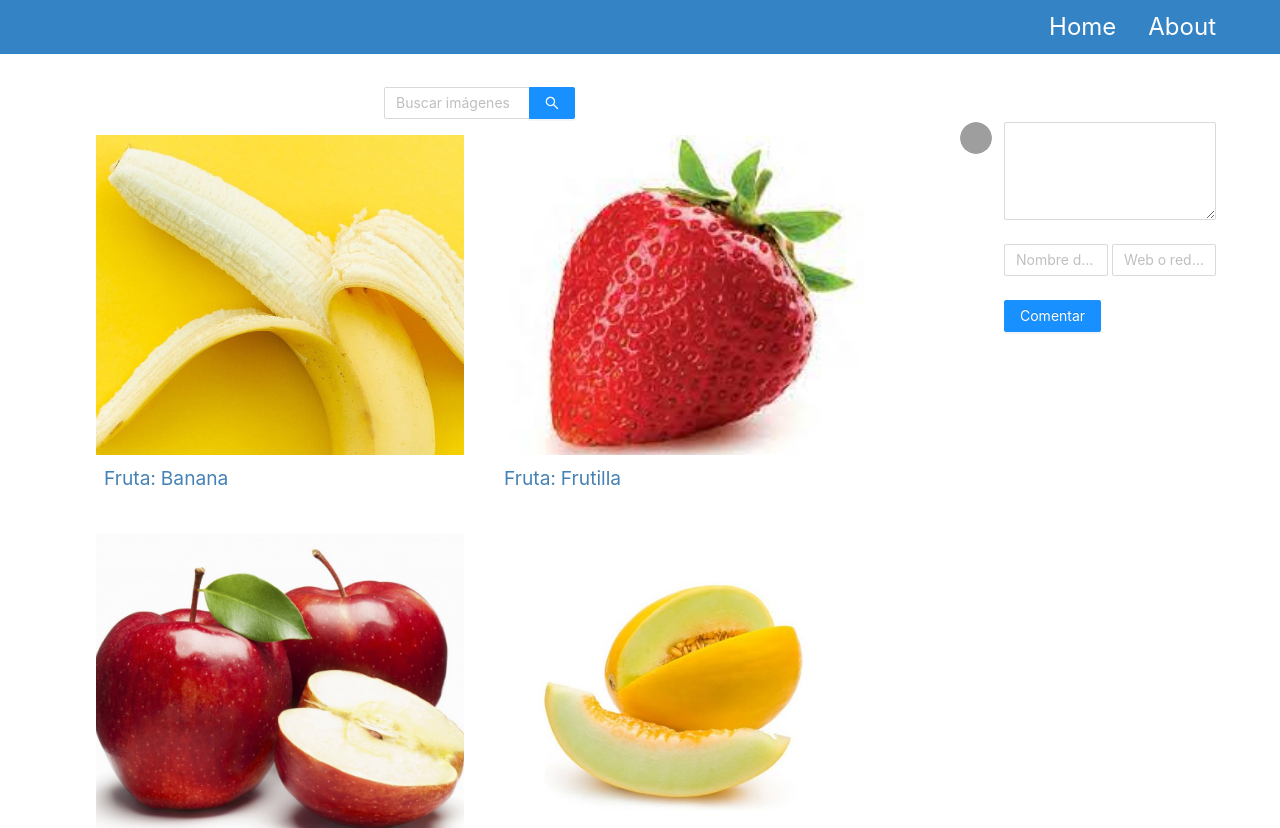
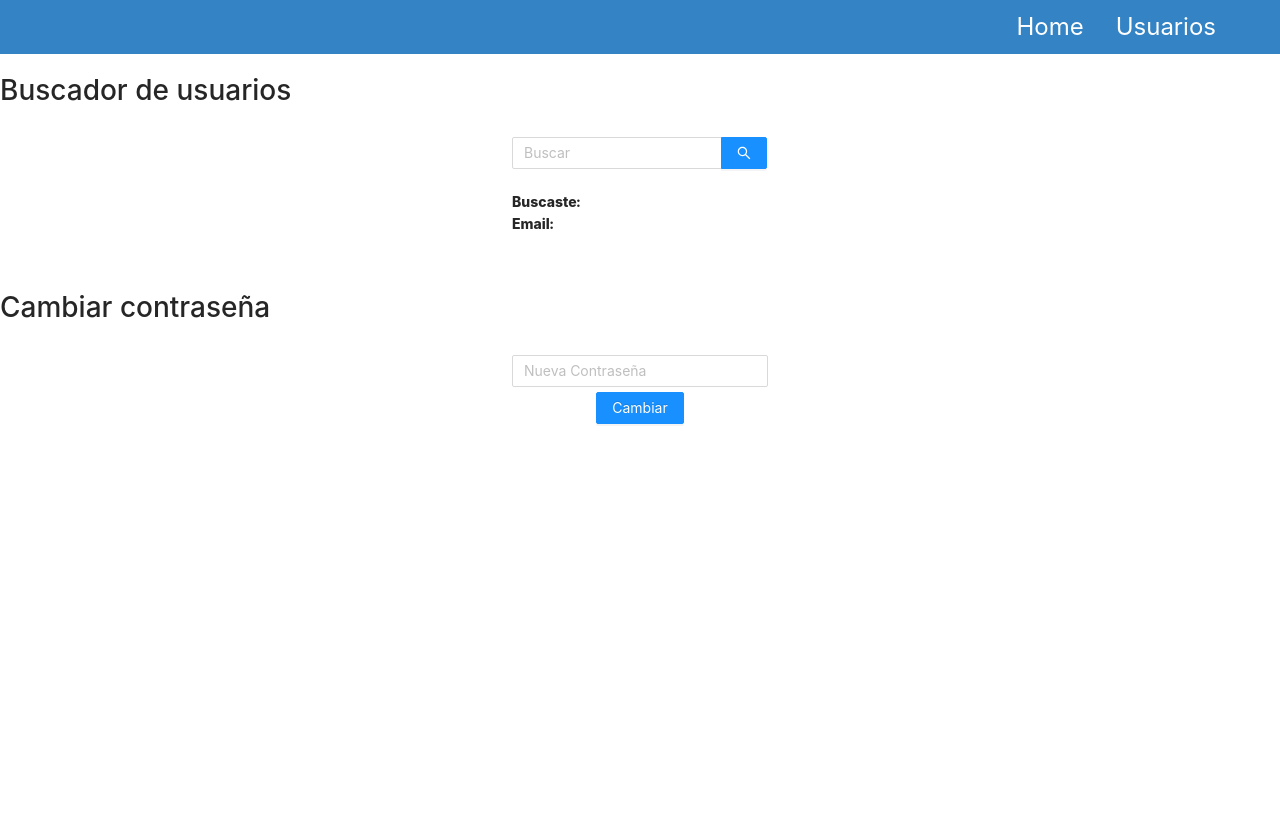
Before and after one commit to francofresno/dummy-cyberely, a React (Create React App) app: page /usuarios in a window 1280 px wide. Shown: the top 828 px of the page. Built offline with nearby package versions, Linux system fonts and the light colour scheme; grey boxes are pictures that could not be loaded.

Commit message:
integro back

```diff
--- a/src/App.js
+++ b/src/App.js
@@ -2,7 +2,7 @@ import React from "react";
 import Nav from "./components/Nav";
 import Footer from "./components/Footer";
 import Homepage from "./pages/Homepage";
-import About from "./pages/About";
+import Usuarios from "./pages/Usuarios";
 import Redirector from "./pages/Redirector";
 import { Switch, Route } from "react-router-dom";
 import "./styles/style.css";
@@ -13,8 +13,8 @@ function App() {
     <div className="App">
       <Nav />
       <Switch>
-        <Route path="/about" exact>
-          <About />
+        <Route path="/usuarios" exact>
+          <Usuarios />
         </Route>
         <Route path="/redirect">
           <Redirector />
--- a/src/components/Comentador.jsx
+++ b/src/components/Comentador.jsx
@@ -46,6 +46,21 @@ const Editor = ({ comments, setComments }) => {
     setSubmitting(true);
     setTimeout(() => {
       setSubmitting(false);
+      // localStorage.setItem("comentarios", JSON.stringify(comentarios));
+      fetch(`http://localhost:5000/usuarios/comentarios`, {
+        method: "POST",
+        mode: "cors",
+        credentials: "include",
+        headers: { "Content-Type": "application/json" },
+        body: JSON.stringify({
+          usuarioId: 1,
+          comentario: value,
+          social: pagina,
+          nombre: username,
+        }),
+      })
+        .then((response) => response.json())
+        .then((data) => {
           const comentarios = [
             ...comments,
             {
@@ -58,10 +73,12 @@ const Editor = ({ comments, setComments }) => {
             },
           ];
           setComments(comentarios);
-      localStorage.setItem("comentarios", JSON.stringify(comentarios));
           setValue("");
           setUsername("");
           setPagina("");
+
+          console.log("🚀 ~ data", data);
+        });
     }, 1000);
   };
 
@@ -91,9 +108,27 @@ const Comentador = () => {
   const [comments, setComments] = useState([]);
 
   useEffect(() => {
-    const comentarios = JSON.parse(localStorage.getItem("comentarios"));
-    if (!comentarios?.length) return;
-    setComments(comentarios);
+    // const comentarios = JSON.parse(localStorage.getItem("comentarios"));
+    fetch(`http://localhost:5000/usuarios/comentarios?usuarioId=1`, {
+      method: "GET",
+      mode: "cors",
+      credentials: "include",
+    })
+      .then((response) => response.json())
+      .then((data) => {
+        const mappedComments = data?.rows?.map((r) => {
+          return {
+            id: r.usuario_id,
+            author: r.nombrecomentario,
+            avatar: "https://joeschmoe.io/api/v1/random",
+            pagina: r.redsocial,
+            content: r.comentario,
+            datetime: moment().fromNow(),
+          };
+        });
+        console.log("🚀 ~ mappedComments", mappedComments);
+        setComments(mappedComments || []);
+      });
   }, []);
 
   return (
--- a/src/components/Nav.jsx
+++ b/src/components/Nav.jsx
@@ -9,7 +9,7 @@ const Nav = () => {
           <Link to="/">Home</Link>
         </li>
         <li>
-          <Link to="/about">About</Link>
+          <Link to="/usuarios">Usuarios</Link>
         </li>
       </ul>
     </nav>
--- a/src/pages/About.jsx
+++ /dev/null
@@ -1,11 +0,0 @@
-import React from "react";
-
-const About = () => {
-  return (
-    <div style={{ minHeight: "100vh" }}>
-      <h1>About</h1>
-    </div>
-  );
-};
-
-export default About;
--- /dev/null
+++ b/src/pages/Usuarios.jsx
@@ -0,0 +1,75 @@
+import React, { createRef, useState } from "react";
+
+import { Input, Button } from "antd";
+
+const { Search: SearchAntD } = Input;
+
+const Usuarios = () => {
+  const divRef1 = createRef();
+  const divRef2 = createRef();
+  const divRef3 = createRef();
+  const [contraseña, setContraseña] = useState("");
+
+  const handleSearch = (value) => {
+    fetch(`http://localhost:5000/usuarios?nombre=${value}`, {
+      method: "GET",
+      mode: "cors",
+      credentials: "include",
+    })
+      .then((response) => response.json())
+      .then((data) => {
+        if (!data?.rows?.length) return;
+        divRef1.current.innerHTML = data.rows[0].nombre;
+        divRef2.current.innerHTML = data.rows[0].email;
+      });
+  };
+
+  const handleContraseñaChange = (e) => {
+    setContraseña(e.target.value);
+  };
+
+  const handleClick = () => {
+    fetch(`http://localhost:5000/usuarios/changePassword?newPassword=${contraseña}&usuarioId=1`, {
+      method: "GET",
+      mode: "cors",
+      credentials: "include",
+    })
+      .then((response) => response.json())
+      .then(() => {
+        divRef3.current.innerHTML = "Contraseña Cambiada";
+      });
+  };
+
+  return (
+    <div style={{ minHeight: "100vh" }}>
+      <h1>Buscador de usuarios</h1>
+      <div style={{ width: "100%", diplay: "flex", textAlign: "-webkit-center", marginTop: "2%" }}>
+        <div style={{ width: "20%", diplay: "flex", flexDirection: "column" }}>
+          <SearchAntD placeholder="Buscar" onSearch={handleSearch} enterButton />
+          <br></br>
+          <br></br>
+          <div style={{ display: "flex" }}>
+            <span style={{ marginRight: "10px", fontWeight: 800 }}>Buscaste: </span>
+            <div ref={divRef1}></div>
+          </div>
+          <div style={{ display: "flex" }}>
+            <span style={{ marginRight: "10px", fontWeight: 800 }}>Email: </span>
+            <div ref={divRef2}></div>
+          </div>
+        </div>
+      </div>
+      <h1 style={{ marginTop: "50px" }}>Cambiar contraseña</h1>
+      <div style={{ width: "100%", diplay: "flex", textAlign: "-webkit-center", marginTop: "2%" }}>
+        <div style={{ width: "20%", diplay: "flex", flexDirection: "row" }}>
+          <Input placeholder="Nueva Contraseña" onChange={handleContraseñaChange} value={contraseña} />
+          <Button type="primary" style={{ marginTop: "5px" }} onClick={handleClick}>
+            Cambiar
+          </Button>
+          <div ref={divRef3} style={{ marginTop: "5px" }}></div>
+        </div>
+      </div>
+    </div>
+  );
+};
+
+export default Usuarios;
```
Also changed, not shown: package.json (+1 -6 lines), 1 other file (tests, documents, lock files or other folders). Lines whose indentation alone changed are shown as unchanged.
